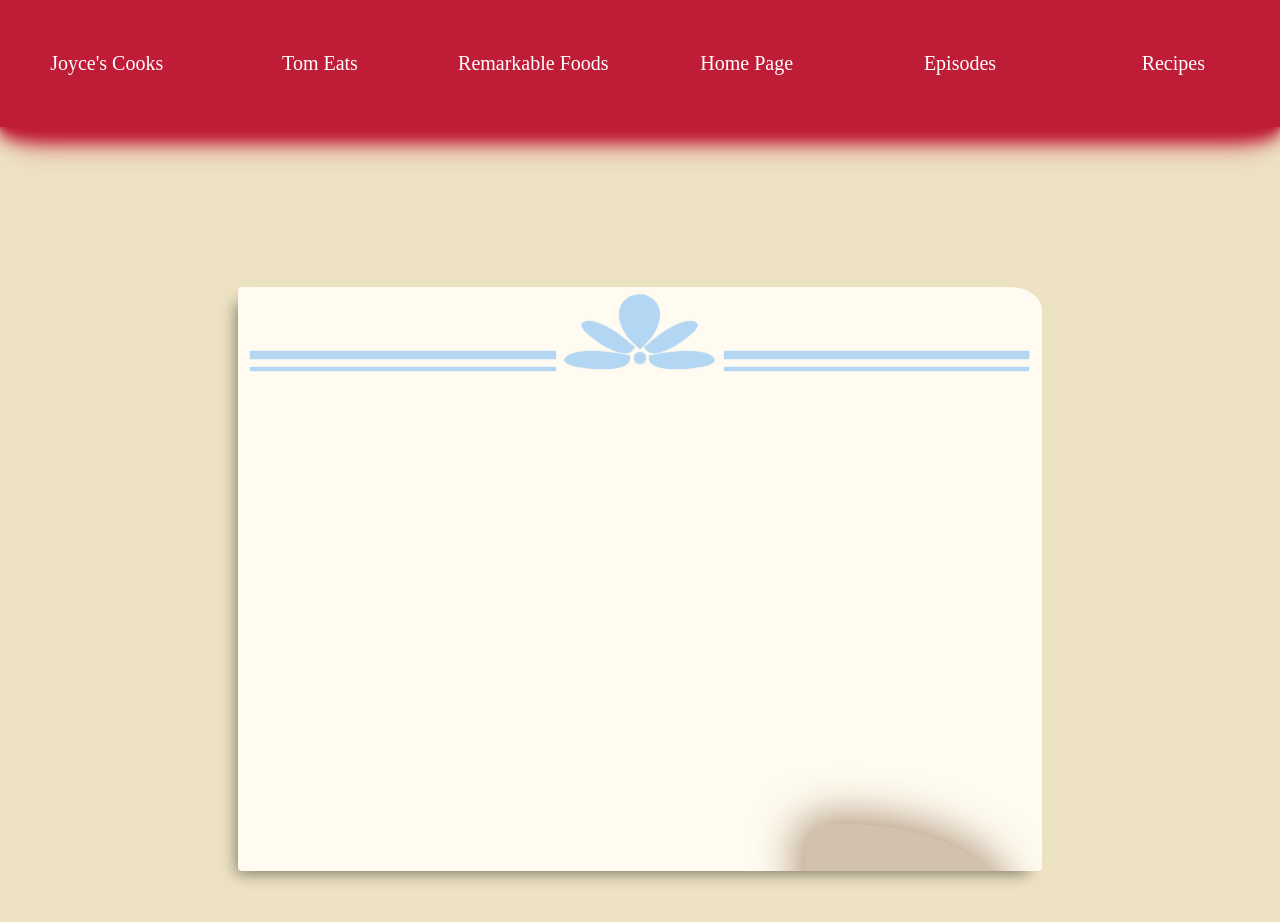
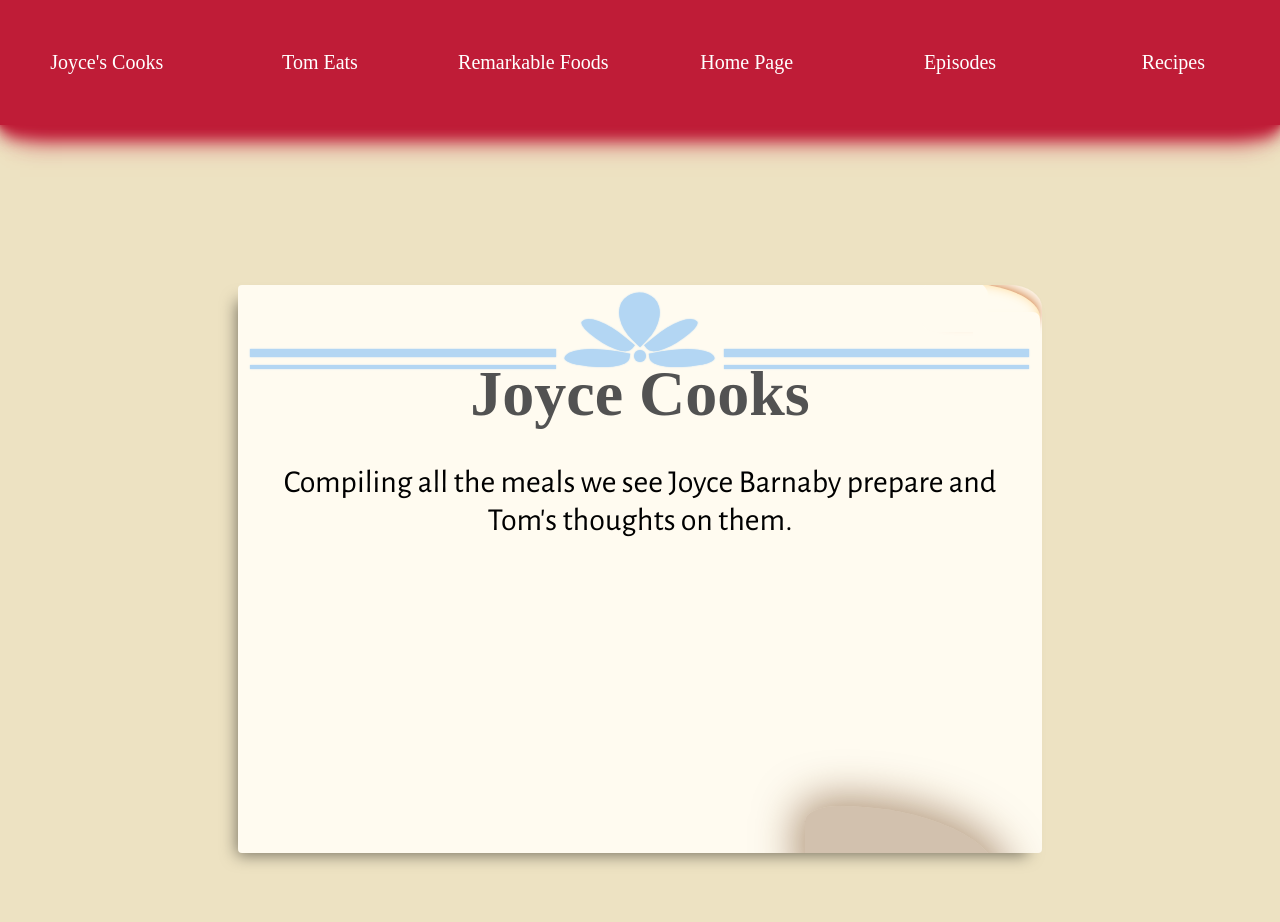
Before and after one commit to bonnie-bee/JoyceCooks, a plain HTML site: page joyce-cooks.html in a window 1280 px wide. Drawn offline with nearby package versions, Linux system fonts and the light colour scheme; a web font is replaced by a local one.

Commit message:
updated stain styles on joyce cooks page

```diff
--- a/assets/styles/globals.css
+++ b/assets/styles/globals.css
@@ -28,15 +28,13 @@ nav>a{
   grid-row-end: 2;
 }
 h1{
-    opacity: 0;
     text-align: center;
     color: #525252;
     font-family: 'Alegreya SC', serif;
     font-size: 4rem;
+    margin-top:-1rem;
 }
 p{
-    opacity: 0;
-
     margin: 2rem;
     font-size: 2rem;
     text-align: center;
--- a/assets/styles/joyce.css
+++ b/assets/styles/joyce.css
@@ -10,3 +10,33 @@
     border-radius: 18% 90% 13% 44%;
     box-shadow: 0 0 40px 9px rgb(102 53 11 / 50%);
 }
+
+.stain2{
+    width:103px;
+    height: 45px;
+    position: absolute;
+    top: -2px;
+    right: 2px;
+    border-radius: 0 77% 13% 5%;
+    box-shadow: 3px -3px 13px -5px rgb(192 80 2), inset 3px -3px 13px 0px rgb(255 200 98);
+}
+.stain2:before{
+    content: "";
+    width: 67px;
+    height: 50px;
+    position: absolute;
+    background-color: #fffbf0;
+    top: -1px;
+    right: 52px;
+    border-radius: 14px;
+}
+.stain2:after{
+    content: "";
+    width: 67px;
+    height: 31px;
+    position: absolute;
+    background-color: #fffbf0;
+    top:29px;
+    right: 0px;
+    border-radius: 7px;
+ }
```
